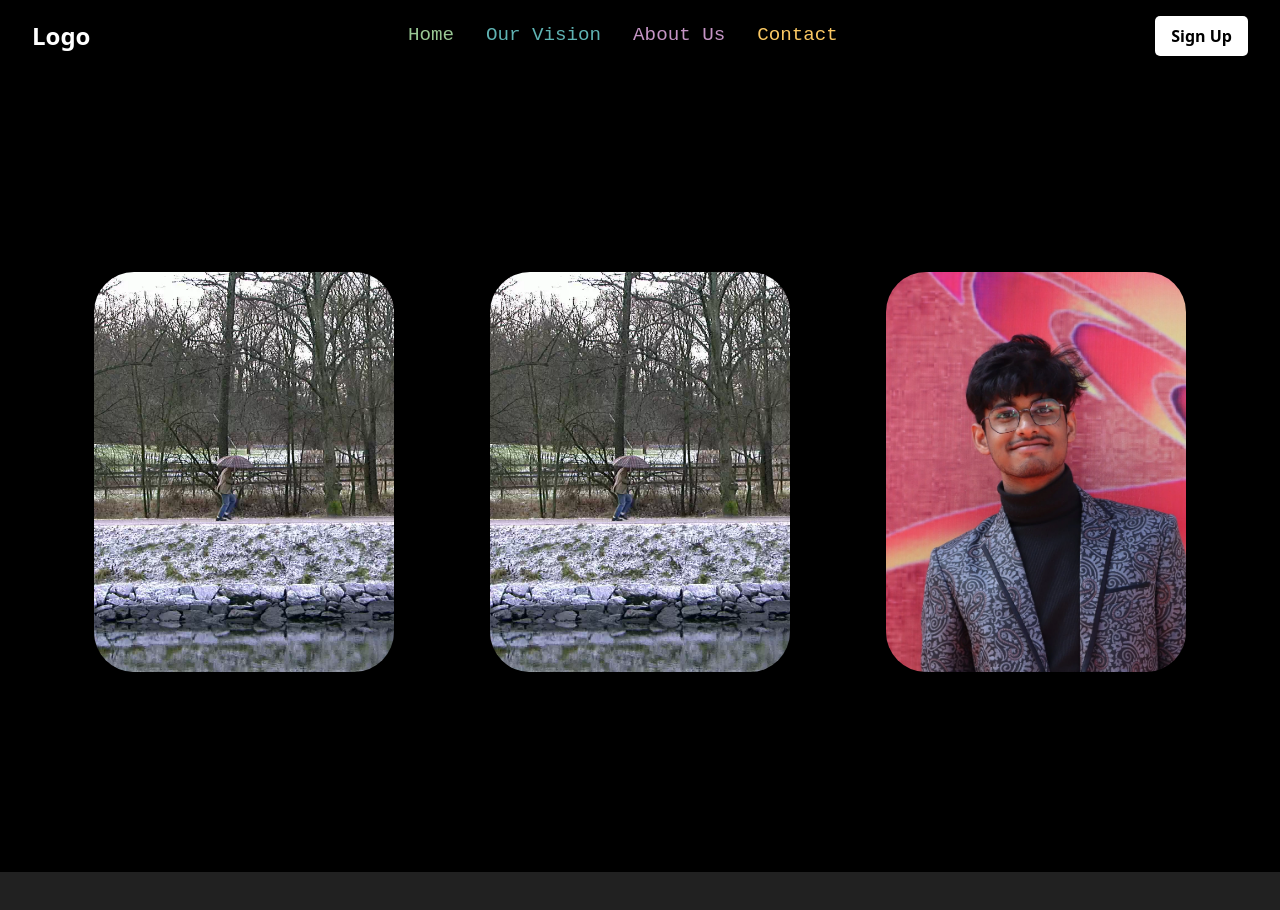
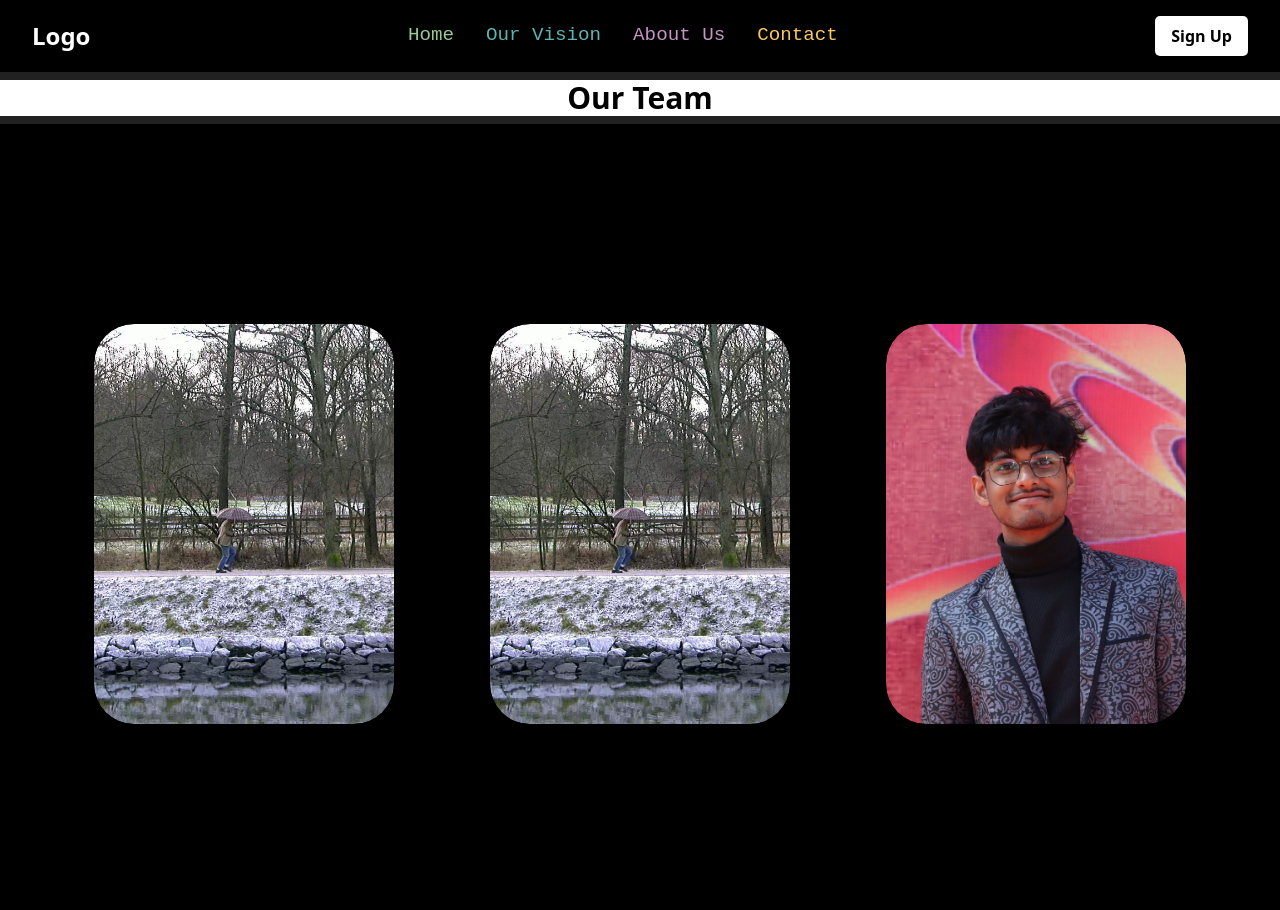
Before and after one commit to DuhanJishnu/LURN-beta, a React (Vite) app in the folder apps/frontend/: page /about_us in a window 1280 px wide. Shown: the top 910 px of the page. Before the commit the page ends 872 px from the top, so only its background shows below. Built offline with nearby package versions, Linux system fonts and the light colour scheme.

Commit message:
about us phase -2

```diff
--- a/apps/frontend/src/pages/AboutUs.jsx
+++ b/apps/frontend/src/pages/AboutUs.jsx
@@ -4,21 +4,21 @@ import React from "react";
 const teamMembers = [
   {
     name: 'Jishnu Duhan',
-    role: 'Director / Founding Partner',
+
     description: `Director and founding partner of Studio Alto, Andrew has over 10 years experience in Australia and the UK. He has worked with a broad spectrum of clients, ranging from multi-national corporations to local and sustainable initiatives.`,
     education: 'Bachelor of Technology (Computer Science) NIT Meghalaya',
     img: '../../assets/Images/3.webp',
   },
   {
     name: 'Charity Rymbai',
-    role: 'Director / Founding Partner',
+
     description: `Mark is not only an experienced designer, but an enthusiastic design teacher and a passionate musician. With over 10 years of industry experience, Mark sees every new project as an opportunity to do something extraordinary.`,
     education: 'Bachelor of Technology (Mechanical Engineering) NIT Meghalaya',
     img: '../../assets/Images/3.webp',
   },
   {
     name: 'Shashank Umar Vaishy',
-    role: 'Part Visual Communicator',
+
     description: `Part visual communicator, part adventurer, Eunice sees the world through a slightly different lens. Originally hailing from Hong Kong’s South East Asia, she has settled into Studio Alto.`,
     education: 'Bachelor of Technology (Computer Science) NIT, Meghalaya',
     img: '../../assets/Images/Shashank.webp',
@@ -32,18 +32,22 @@ function App() {
 
   return (
     <div>
-
+<div className="bg-white transition-all duration-200 hover:shadow-[0_4px_30px_rgba(255,255,255,1)]">
+    <div className="flex flex-wrap justify-center my-2 text-3xl text-black font-bold  ">Our Team</div>
+</div>
 
 <div className="flex flex-wrap justify-center items-center gap-24 h-screen bg-black">
       {teamMembers.map((item, index) => (
-        <div key={index} className="relative w-[300px] h-[400px] overflow-hidden group">
+        <div key={index} className="relative w-[300px] h-[400px] overflow-hidden group rounded-[40px] transition-all duration-700 hover:shadow-[0_4px_30px_rgba(255,255,255,1)]  hover:-translate-y-3 transform ">
           <img
             src={item.img}
             alt={item.name}
-            className="w-full h-full transition-all duration-300 ease-in-out rounded-[40px]"
+            className="w-full h-full transition-all duration-300 ease-in-out rounded-[40px] "
           />
           <div className="absolute bottom-[-100%] left-0 w-full text-center text-white  bg-black bg-opacity-70 py-2 transition-all duration-700 ease-in-out group-hover:bottom-0">
             <div className="text-2xl font-bold">{item.name}</div>
+            <br/>
+            <div className="italic p-2">{item.education}</div>
             <br/>
             <div className="text-md p-2 ">{item.description}</div>
           </div>
```
